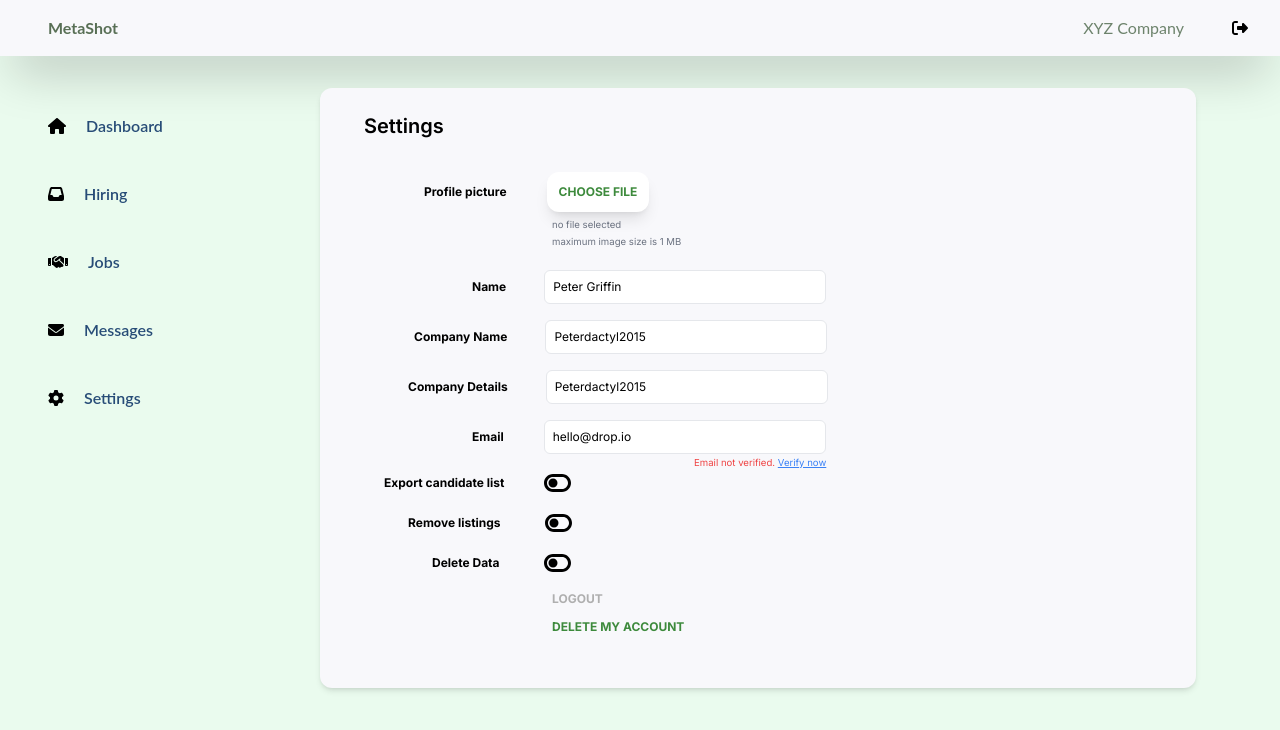
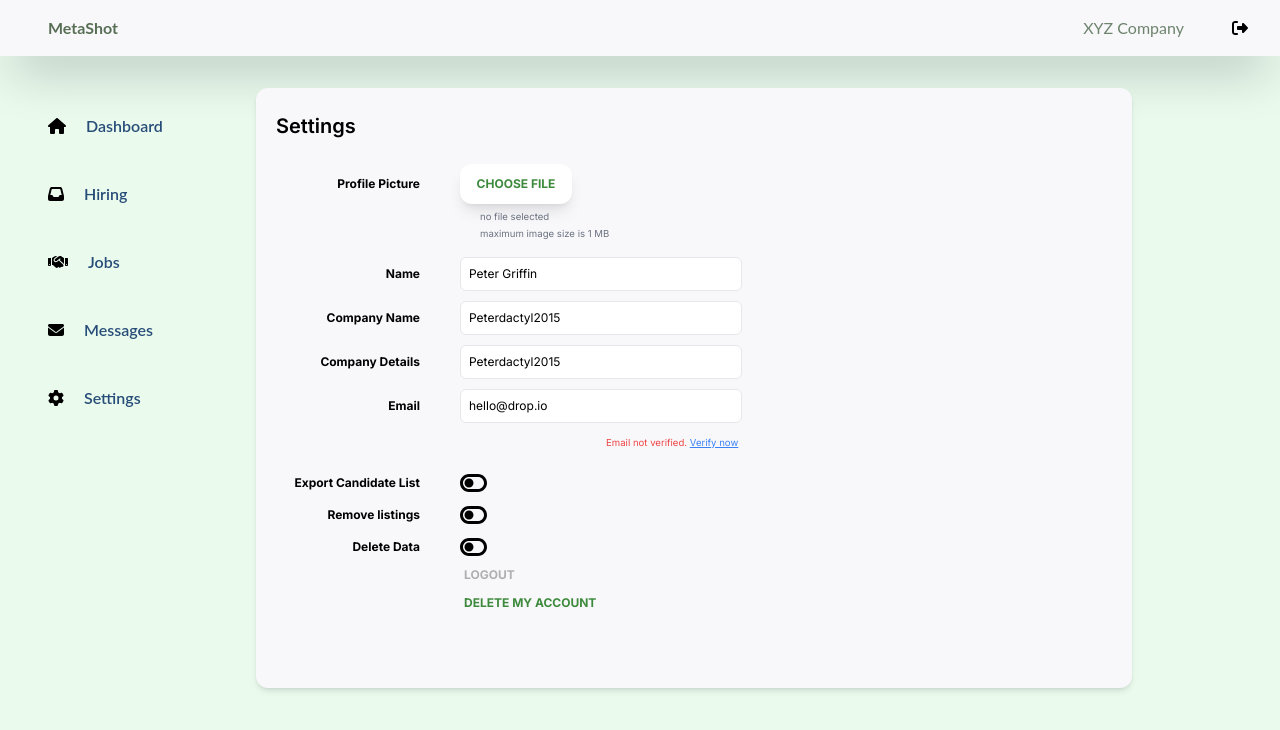
Before and after one commit to Shauryachaturvedimetashot/MetashotFrontendFinal, a Next.js app: page /Settings in a window 1280 px wide. Shown: the top 730 px of the page. Built offline with nearby package versions, Linux system fonts and the light colour scheme.

Commit message:
Changed the settings page , which had alignment issue

```diff
--- a/src/Components/Sidebar.module.css
+++ b/src/Components/Sidebar.module.css
@@ -1,4 +1,7 @@
 @media (max-width: 1000px) {
+  .container{
+    margin-right: 10px;
+  }
     .sidebar-button {
       padding-top: 0.5rem !important; /* py-2 */
       padding-left: 1rem !important; /* pl-4 */
--- a/src/Components/SidebarN.tsx
+++ b/src/Components/SidebarN.tsx
@@ -6,7 +6,7 @@ import styles from './Sidebar.module.css';
 
 const Sidebarn: React.FC = () => {
   return (
-    <div className='w-1/4 h-3/4'>
+    <div className={`w-1/5 h-3/4 ${styles['container']}`}>
       <div className='flex flex-col'>
         <div className='flex flex-col py-10 items-start sidebarN'>
           <Link href="/Jobs">
--- a/src/app/Settings/Settings.module.css
+++ b/src/app/Settings/Settings.module.css
@@ -6,27 +6,45 @@
     color:'#3C3C3C';
     margin-right: 10px;
 }
+.box{
+    width: 282px;
+}
 
-.box{
-    width:282px;
-}
+
 .email{
     margin-left: 350px;
 }
 
 
-@media (max-width:900px){
+@media (max-width:600px){
     .container{
-        width: 600px !important;
-        margin-left: 30px;
+        /* width: auto !important; */
+        margin-left: 40px;
         margin-right: 10px;
+        height: auto;
 
     }
     .box{
         width: 150px;
+        margin-left: 20px !important;
     }
     .email{
         margin-left: 180px;
 
     }
+    .inputBar{
+        display: flex;
+        flex-direction: column;
+        text-align: left;
+        margin-left: 20px !important;
+
+    }
+    .inputBar button{
+        padding: 1px;
+        width: 80px;
+    }
+    .left{
+        text-align: left;
+        margin-left: 20px;
+    }
 }
--- a/src/app/Settings/settings.tsx
+++ b/src/app/Settings/settings.tsx
@@ -66,20 +66,24 @@ const Settings_content:React.FC = () => {
 
   return (
     <>
-    <div className={`flex flex-col items-center mt-8 rounded-xl text-xs shadow-md ${styles['container']}`}>
-      <div className="w-full px-6 ">
+    <div className={`flex flex-col mt-8 rounded-xl text-xs shadow-md ${styles['container']}`}>
+      <div className="w-3/4">
         <h2 className="text-xl font-semibold mb-8 mt-6 ml-5">Settings</h2>
 
-        <div className="mb-1 flex justify-start ml-20">
-        <label className="block mb-2 font-bold items-center mt-3">Profile picture</label>
-          <input type="file" id='fileInput' className="hidden" onChange={handleFileChange} />
-          <button className='bg-[#FFFFFF] ml-10 p-3 font-bold rounded-xl shadow-lg' style={{color:'#3D8A3C',fontFamily:'inter'}} onClick={handleButtonClick}>
+        <div className={`flex ${styles['inputBar']}`}>
+        <div className=' ml-5 w-36 h-6 flex items-center justify-end  font-bold'>
+Profile Picture
+        </div>
+        <div className='ml-10 w-28 h-6 flex items-center justify-start'>
+        <input type="file" id='fileInput' className="hidden" onChange={handleFileChange} />
+          <button className='bg-[#FFFFFF] p-3 font-bold rounded-xl shadow-lg w-32 h-10' style={{color:'#3D8A3C',fontFamily:'inter'}} onClick={handleButtonClick}>
 CHOOSE FILE
           </button>
 
         </div>
-        {!fileSelected && fileError.length===0 && (
-        <div className='ml-52'>
+      </div>
+      {!fileSelected && fileError.length===0 && (
+        <div className={`ml-56 mt-3 ${styles['left']}`}>
         <small className="text-gray-500">no file selected</small><br />
         <small className="text-gray-500">maximum image size is 1 MB</small>
 
@@ -91,31 +95,50 @@ CHOOSE FILE
         )}
 
 
-        <div className="mb-4 flex justify-start items-center mt-5">
-          <label className="  font-bold ml-32 text-right flex justify-center">Name</label>
-          <input type="text" className={`p-2 border rounded-md ${styles['box']}`} style={{marginLeft:'38px'}} value={name} onChange={handleChange(setName)} />
+        <div className={`flex mt-5 mb-4 ${styles['inputBar']}`}>
+        <div className=' ml-5 w-36 h-6 flex items-center justify-end  font-bold'>
+          Name
+        </div>
+        <div className='ml-10 h-6 flex items-center justify-start w-72'>
+        <input type="text" className={`p-2 border rounded-md ${styles['box']}`} value={name} onChange={handleChange(setName)} />
         </div>
 
-        <div className="mb-4 flex justify-start items-center">
-          <label className="block  font-bold text-right " style={{marginLeft:"70px"}}>Company Name</label>
-          <input type="text" className={`p-2 border rounded-md ${styles['box']}`} value={companyName} style={{marginLeft:'38px'}} onChange={handleChange(setCompanyName)} />
         </div>
 
-        <div className="mb-4 flex justify-start items-center">
-          <label className="block font-bold text-right ml-16">Company Details</label>
-          <input type="text" className={`p-2 border rounded-md ${styles['box']}`} style={{marginLeft:'38px'}} value={companyDetails} onChange={handleChange(setCompanyDetails)} />
+        <div className={`flex mt-5 mb-4 ${styles['inputBar']}`}>
+        <div className=' ml-5 w-36 h-6 flex items-center justify-end  font-bold'>
+        Company Name
+        </div>
+        <div className='ml-10 h-6 flex items-center justify-start w-72'>
+        <input type="text" className={`p-2 border rounded-md ${styles['box']}`} value={companyName} onChange={handleChange(setCompanyName)} />
         </div>
 
-        <div className=" flex justify-start items-center">
-          <label className="block font-bold text-right ml-32 ">Email</label>
-          <input type="email" className={`p-2 border rounded-md ${styles['box']}`} style={{marginLeft:'40px'}} value={email} onChange={handleChange(setEmail)} />
+        </div>
+
+      <div className={`flex mt-5 mb-4 ${styles['inputBar']}`}>
+        <div className=' ml-5 w-36 h-6 flex items-center justify-end  font-bold'>
+        Company Details
+        </div>
+        <div className='ml-10 h-6 flex items-center justify-start w-72'>
+        <input type="text" className={`p-2 border rounded-md ${styles['box']}`} value={companyDetails} onChange={handleChange(setCompanyDetails)} />
+        </div>
 
         </div>
-        <div className={`${styles['email']}`}>
+
+        <div className={`flex mt-5 mb-4 ${styles['inputBar']}`}>
+        <div className=' ml-5 w-36 h-6 flex items-center justify-end  font-bold'>
+        Email
+        </div>
+        <div className='ml-10 h-6 flex items-center justify-start w-72'>
+        <input type="email" className={`p-2 border rounded-md ${styles['box']}`} value={email} onChange={handleChange(setEmail)} />
+        </div>
+
+        </div>
+        <div className={`${styles['email']} ${styles['left']}`}>
         <small className="text-red-500">Email not verified. <a href="#" className="text-blue-500 underline">Verify now</a></small>
         </div>
 
-        <div className="flex items-center mb-4">
+        {/* <div className="flex items-center mb-4">
           <span className="mr-4 font-bold text-right ml-10">Export candidate list</span>
           <FontAwesomeIcon
             icon={exportCandidateList ? faToggleOn : faToggleOff}
@@ -125,9 +148,26 @@ CHOOSE FILE
                 setShowModal1(true)
             }}
           />
+        </div> */}
+
+        <div className={`flex mt-5 mb-2 ${styles['inputBar']}`}>
+        <div className=' ml-5 w-36 h-6 flex items-center justify-end  font-bold'>
+        Export Candidate List
+        </div>
+        <div className='ml-10 h-6 flex items-center justify-start w-72'>
+        <FontAwesomeIcon
+            icon={exportCandidateList ? faToggleOn : faToggleOff}
+            className={`text-2xl cursor-pointer ${exportCandidateList ? 'text-green-500' : ''} `}
+
+            onClick={() => {handleToggle(setExportCandidateList)
+                setShowModal1(true)
+            }}
+          />
         </div>
 
-        <div className="flex items-center mb-4">
+        </div>
+
+        {/* <div className="flex items-center mb-4">
           <span className="mr-4 font-bold text-right ml-16 ">Remove listings</span>
           <FontAwesomeIcon
             icon={removeListings ? faToggleOn : faToggleOff}
@@ -136,9 +176,25 @@ CHOOSE FILE
                 setShowModal2(true)
             }}
           />
+        </div> */}
+
+        <div className={`flex mt-2 mb-2 ${styles['inputBar']}`}>
+        <div className=' ml-5 w-36 h-6 flex items-center justify-end  font-bold'>
+        Remove listings
+        </div>
+        <div className='ml-10 h-6 flex items-center justify-start w-72'>
+        <FontAwesomeIcon
+            icon={removeListings ? faToggleOn : faToggleOff}
+            className={`text-2xl cursor-pointer ${removeListings ? 'text-green-500' : ''}`}
+            onClick={() => {handleToggle(setRemoveListings)
+                setShowModal2(true)
+            }}
+          />
         </div>
 
-        <div className="flex items-center mb-4">
+        </div>
+
+        {/* <div className="flex items-center mb-4">
           <span className="mr-4 font-bold text-right" style={{marginLeft:'88px'}}>Delete Data</span>
           <FontAwesomeIcon
             icon={deleteData ? faToggleOn : faToggleOff}
@@ -148,18 +204,40 @@ CHOOSE FILE
                 setShowModal3(true)
             }}
           />
+        </div> */}
+
+        <div className={`flex mt-2 mb-2 ${styles['inputBar']}`}>
+        <div className=' ml-5 w-36 h-6 flex items-center justify-end  font-bold'>
+        Delete Data
         </div>
-        <div className='ml-52 font-bold' style={{color:'#AFAFAF'}}>
-            <a href='#'>LOGOUT</a>
+        <div className='ml-10 h-6 flex items-center justify-start w-72'>
+        <FontAwesomeIcon
+            icon={deleteData ? faToggleOn : faToggleOff}
+            className={`text-2xl cursor-pointer ${deleteData ? 'text-green-500' : ''}`}
+
+            onClick={() => {handleToggle(setDeleteData)
+                setShowModal3(true)
+            }}
+          />
         </div>
-        <div className='ml-52 font-bold mt-3' style={{color:'#3D8A3C'}}>
-           <a href = '#'> DELETE MY ACCOUNT</a>
+
         </div>
+        <div className={`flex flex-col ml-52 w-40 ${styles['left']}`}>
+          <div className='font-bold' style={{color:'#AFAFAF'}}>
+            LOGOUT
+          </div>
+          <div className='font-bold mt-3' style={{color:'#3D8A3C'}}>
+            DELETE MY ACCOUNT
+          </div>
+
+        </div>
+
 
         {/* <button className="w-full py-2 mt-4 bg-red-500 text-white rounded-md">LOGOUT</button> */}
 
         {/* <button className="w-full py-2 mt-4 text-red-500 rounded-md">DELETE MY ACCOUNT</button> */}
       </div>
+
     </div>
     <Modal isVisible={showModal1} onClose={()=>{
         setShowModal1(false);
```
